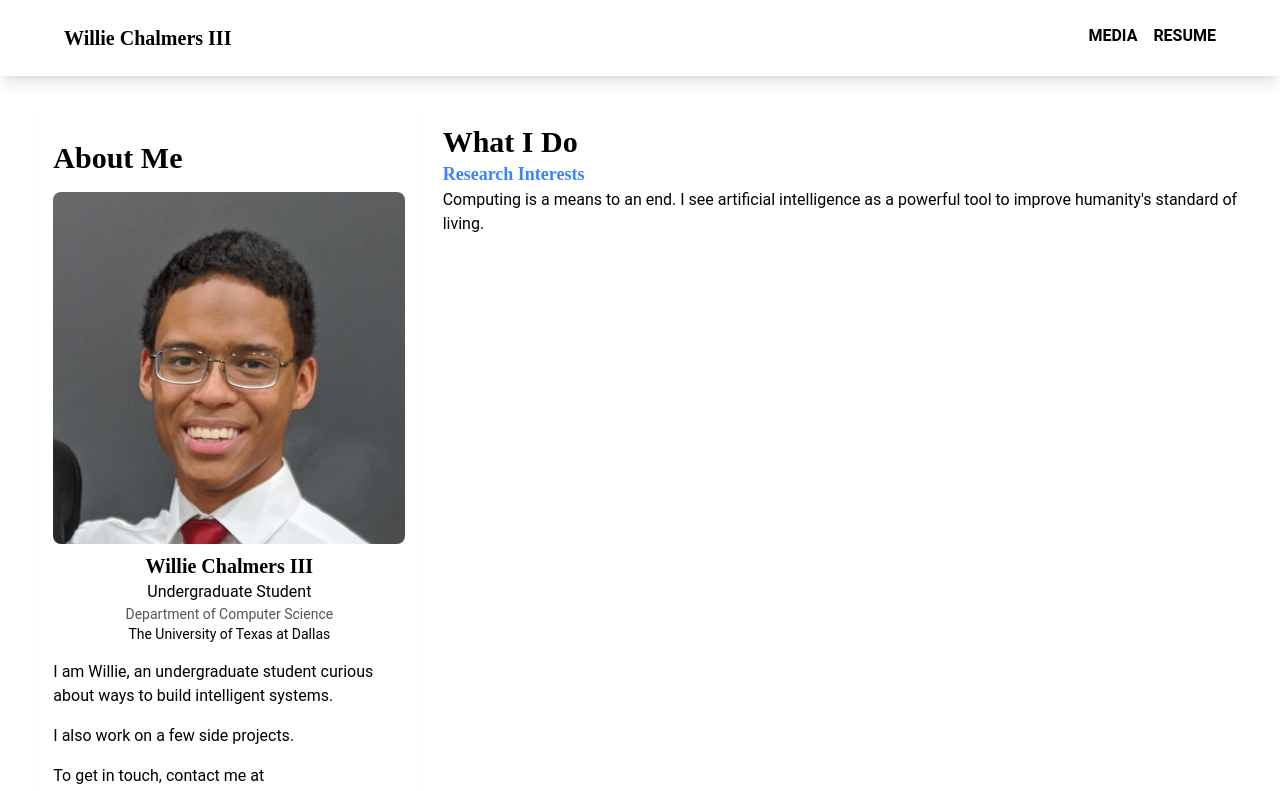
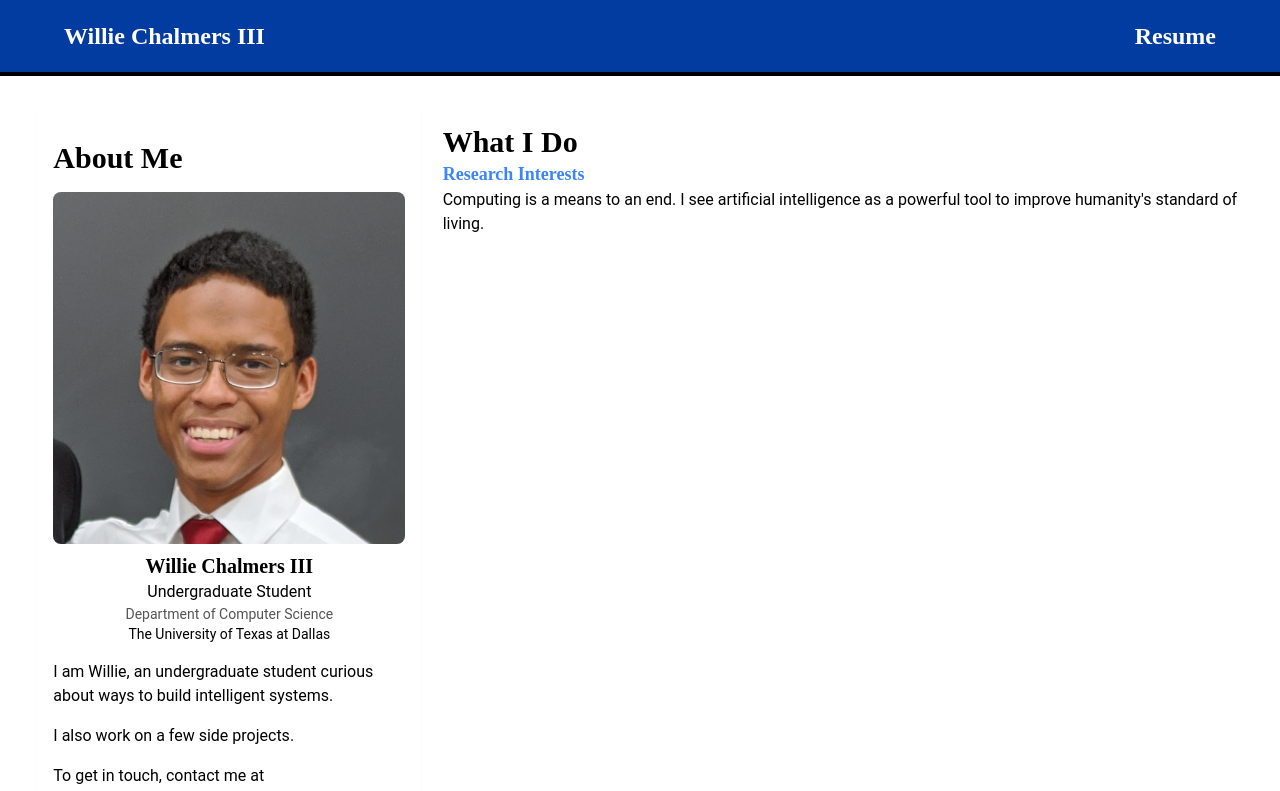
Before and after one commit to WillieCubed/website, a Next.js app: page / in a window 1280 px wide. Shown: the top 791 px of the page. Built offline with nearby package versions, Linux system fonts and the light colour scheme; no server answers.

Commit message:
chore: Overhaul Willie Theme

```diff
--- a/components/SiteHeader.tsx
+++ b/components/SiteHeader.tsx
@@ -9,25 +9,37 @@ interface SiteHeaderProps {
 
 export default function SiteHeader({ showTitle = true }: SiteHeaderProps) {
   return (
-    <header className="sticky top-0 px-4 lg:px-8 py-2 lg:py-6 bg-white dark:bg-slate-700 shadow-lg z-100">
+    <header className="sticky top-0 px-4 lg:px-8 py-2 lg:py-5 bg-primary-dark-2 text-white border-b-4 border-black">
       <nav className="md:flex container max-w-6xl mx-auto text-center md:text-left justify-center md:justify-left">
-        <div className="flex-grow font-bold font-display text-xl">
-          {showTitle && <Link href="/">Willie Chalmers III</Link>}
+        <div className="flex-grow font-bold py-2 lg:py-0 font-display text-2xl">
+          {showTitle && (
+            <Link
+              href="/"
+              className="hover:underline focus:underline underline-offset-4"
+            >
+              Willie Chalmers III
+            </Link>
+          )}
         </div>
-        <ol className="flex space-x-4">
+        <ul className="flex space-x-4 py-2 lg:py-0">
           {/* <li>
             <Link href="/research">Research</Link>
           </li>
           <li>
             <Link href="/projects">Projects</Link>
           </li> */}
-          <li className="font-bold text-md uppercase">
+          {/* <li className="font-bold font-display text-2xl">
             <Link href="/media">Media</Link>
+          </li> */}
+          <li className="font-bold font-display text-2xl">
+            <Link
+              href="/resume.pdf"
+              className="hover:underline focus:underline underline-offset-4"
+            >
+              Resume
+            </Link>
           </li>
-          <li className="font-bold text-md uppercase">
-            <Link href="/resume.pdf">Resume</Link>
-          </li>
-        </ol>
+        </ul>
       </nav>
     </header>
   );
--- a/tailwind.config.js
+++ b/tailwind.config.js
@@ -1,30 +1,64 @@
 module.exports = {
   content: [
-    "./pages/**/*.{js,ts,jsx,tsx}",
-    "./components/**/*.{js,ts,jsx,tsx}",
+    './pages/**/*.{js,ts,jsx,tsx}',
+    './components/**/*.{js,ts,jsx,tsx}',
   ],
   theme: {
     extend: {
       fontFamily: {
-        "sans": ['Roboto', 'system-ui'],
-        'display': ['Work Sans', 'ui-sans-serif'],
+        sans: ['Roboto', 'system-ui'],
+        display: ['Work Sans', 'ui-sans-serif'],
+      },
+      fontSize: {
+        'display-large': [
+          '48px',
+          {
+            lineHeight: '56px',
+            letterSpacing: '0.025em',
+            fontWeight: '700',
+          },
+        ],
+        'display-medium': [
+          '34px',
+          {
+            lineHeight: '40px',
+            fontWeight: '600',
+          },
+        ],
+        'display-small': [
+          '24px',
+          {
+            lineHeight: '28px',
+            fontWeight: '700',
+          },
+        ],
       },
       colors: {
-        'primary': '#3C84FC',
-        'secondary': '#00FCA8',
-        'accent': '#7284FF',
-        'important': '#FC3C82',
+        primary: {
+          'light-1': '#5E98FD',
+          DEFAULT: '#3C84FC',
+          'dark-1': '#0E65FB',
+          'dark-2': '#023CA1',
+        },
+        secondary: {
+          'light-1': '#33FFBB',
+          DEFAULT: '#00FCA8',
+          'dark-1': '#00E096',
+          'dark-2': '#00CC88',
+        },
+        accent: '#7284FF',
+        important: '#FC3C82',
         'on-primary': '#F9F9F9',
         'on-secondary': '#404040',
         'on-dark': '#FAFAFA',
-        'dark': '#2A2A2A',
-        'light': {
-          '1': '#F5F5F5',
+        dark: '#2A2A2A',
+        light: {
+          1: '#F5F5F5',
           DEFAULT: '#FAFAFA',
         },
-        'link': '#3324BB',
+        link: '#3324BB',
       },
     },
   },
   plugins: [],
-}
+};
```
